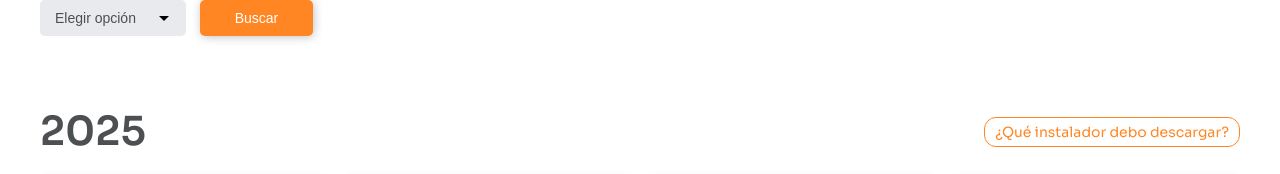
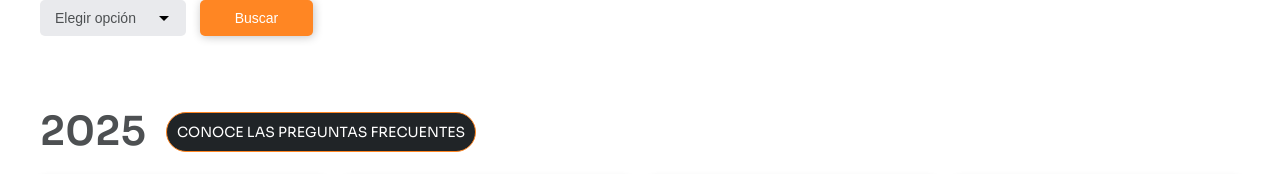
Before and after one commit to Microsip-Web/instaladores-page, a website built with Vite: page index.html in a window 1280 px wide. Shown: the top 174 px of the page. Built offline with nearby package versions, Linux system fonts and the light colour scheme.

Commit message:
Update question text in appTest.js, enhance styles in style.css for improved button appearance, and update script and stylesheet references in index.html to reflect new assets.

```diff
--- a/appTest.js
+++ b/appTest.js
@@ -85,7 +85,7 @@ const displayPackContent = (pack) => {
          <h2>${pack[0].packYear}</h2>
          <div class="question-text-container">
           <a href="#faq" class="question-text">
-            ¿Qué instalador debo descargar?
+            Conoce las preguntas frecuentes
           </a>
          </div>
        </div>`
--- a/style.css
+++ b/style.css
@@ -440,19 +440,17 @@ iframe {
 	align-items: center;
 	justify-content: center;
 	gap: 8px;
-  border-radius: 12px;
-  background-color: var(--whiteMS);
-  padding: 5px 10px;
+  border-radius: 9999px;
+  background-color: #202427;
+  border: 1px solid var(--orangeMS);
+  padding: 10px 10px;
   cursor: pointer;
-  color: var(--orangeMS);
-  border: 1px solid var(--orangeMS);
+  color: var(--whiteMS);
+  font-weight: 400;
+  font-size: 14px;
 }
 
-.question-text-container:hover {
-	background-color: #ff862311;
-	color: var(--orangeMS);
-	transition: all 0.3s ease-in-out;
-}
+
 
 .question-text {
 	font-family: 'Sora', sans-serif;
@@ -461,13 +459,15 @@ iframe {
 	font-weight: 400;
   color: inherit;
 	text-decoration: none;
+  text-transform: uppercase;
+  text-align: center;
 }
 
 .pack-year-container {
   display: flex;
   flex-direction: row;
   align-items: center;
-  justify-content: space-between;
+  gap: 20px;
   @media screen and (max-width: 767px) {
     flex-direction: column;
     align-items: flex-start;
```
Also changed, not shown: dist/index.html, 4 other files.
